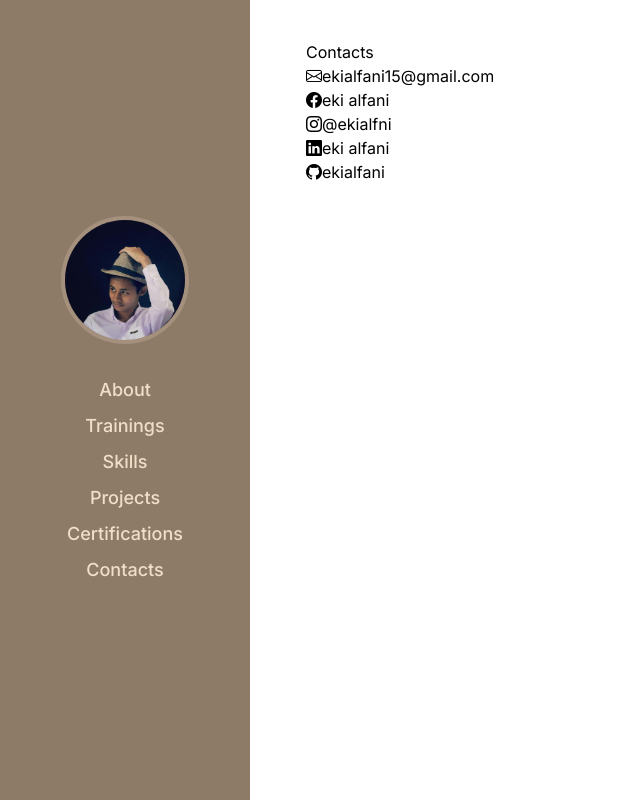
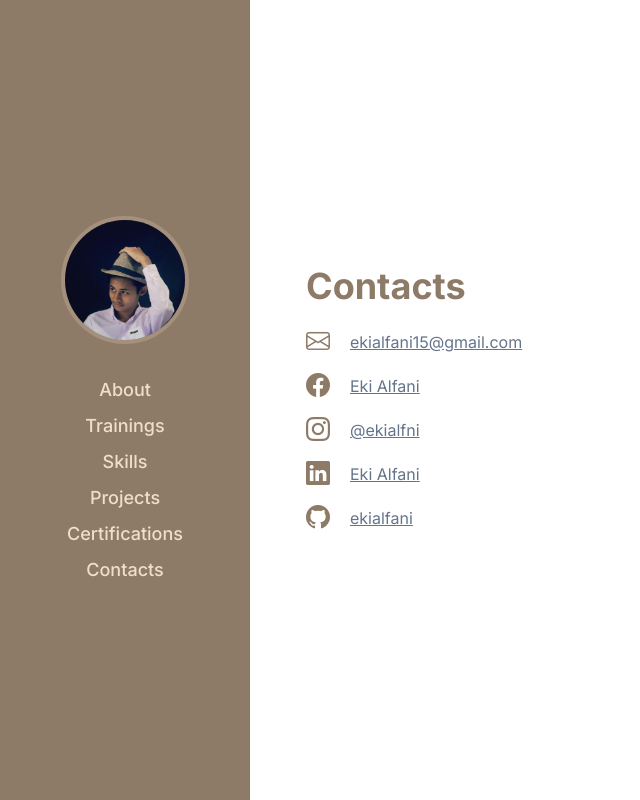
Before and after one commit to ekialfani/portfolio, a React (Create React App) app: page /contacts in a window 1280 px wide. Shown: the whole page, without its empty margins (0-640 px from the left). Built offline with nearby package versions, Linux system fonts and the light colour scheme.

Commit message:
style: contacts

```diff
--- a/src/pages/Contacts.js
+++ b/src/pages/Contacts.js
@@ -1,51 +1,74 @@
 function Contacts() {
   return (
-    <div>
-      <h2>Contacts</h2>
-      <ul>
+    <div className="h-full flex flex-col justify-center">
+      <h2
+        className="text-4xl text-custom-shadow font-bold mb-5">
+        Contacts
+      </h2>
+      <ul className="flex gap-y-3 flex-col">
         <li>
           <a
+            className="inline-block flex items-center gap-5"
             href="ekialfani15@gmail.com"
             target="_blank"
             rel="noreferrer">
-            <i class="bi bi-envelope"></i>
-            <span>ekialfani15@gmail.com</span>
+            <i className="bi bi-envelope text-2xl text-custom-shadow"></i>
+            <span
+              className="underline text-slate-500">
+              ekialfani15@gmail.com
+            </span>
           </a>
         </li>
         <li>
           <a
+            className="inline block flex gap-5 items-center"
             href="https://www.facebook.com/ekialfani"
             target="_blank"
             rel="noreferrer">
-            <i class="bi bi-facebook"></i>
-            <span>eki alfani</span>
+            <i className="bi bi-facebook text-2xl text-custom-shadow"></i>
+            <span
+              className="underline capitalize text-slate-500">
+              eki alfani
+            </span>
           </a>
         </li>
         <li>
           <a
+            className="inline-block flex items-center gap-5"
             href="https://www.instagram.com/ekialfni/"
             target="_blank"
             rel="noreferrer">
-            <i class="bi bi-instagram"></i>
-            <span>@ekialfni</span>
+            <i className="bi bi-instagram text-2xl text-custom-shadow"></i>
+            <span
+              className="underline text-slate-500">
+              @ekialfni
+            </span>
           </a>
         </li>
         <li>
           <a
+            className="inline-block flex items-center gap-5"
             href="https://www.instagram.com/ekialfni/"
             target="_blank"
             rel="noreferrer">
-            <i class="bi bi-linkedin"></i>
-            <span>eki alfani</span>
+            <i className="bi bi-linkedin text-2xl text-custom-shadow"></i>
+            <span
+              className="underline text-slate-500 capitalize">
+              eki alfani
+            </span>
           </a>
         </li>
         <li>
           <a
+            className="flex items-center gap-5"
             href="https://github.com/ekialfani"
             target="_blank"
             rel="noreferrer">
-            <i class="bi bi-github"></i>
-            <span>ekialfani</span>
+            <i className="bi bi-github text-2xl text-custom-shadow"></i>
+            <span
+              className="underline text-slate-500">
+              ekialfani
+            </span>
           </a>
         </li>
       </ul>
```
